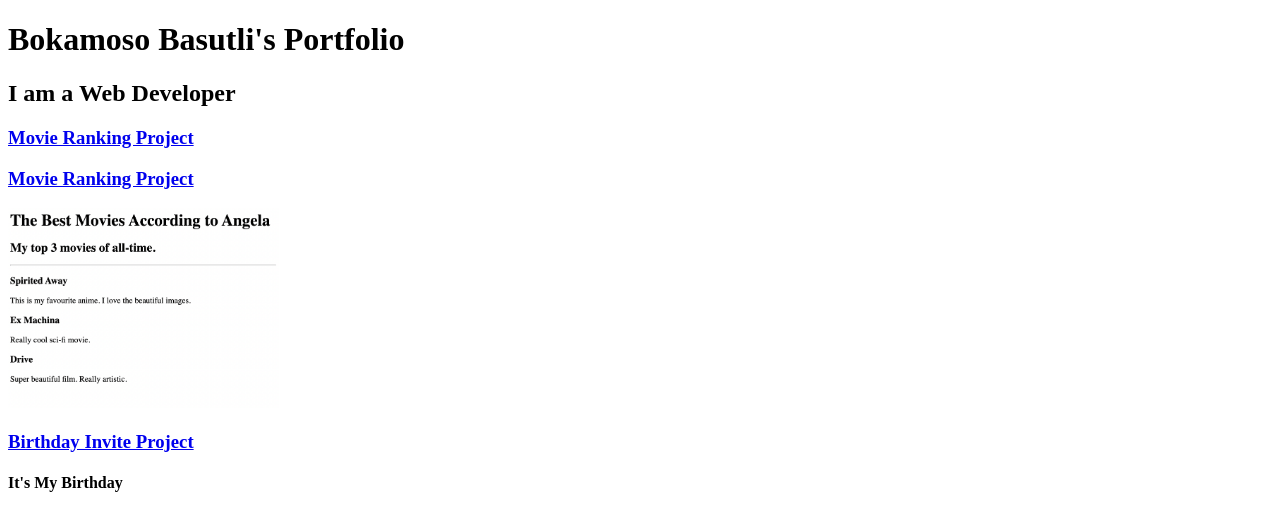
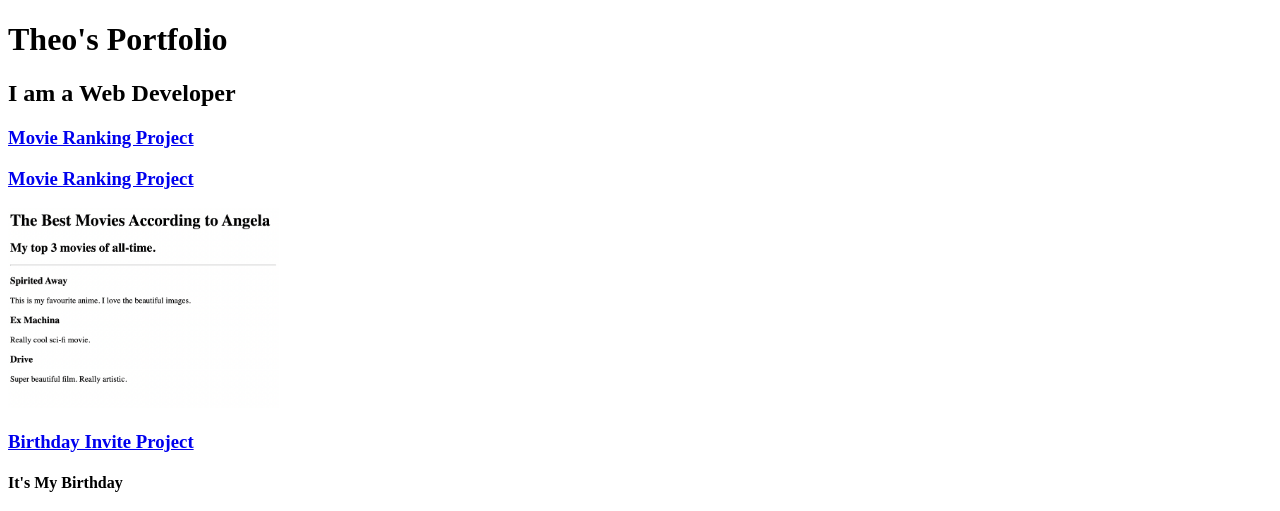
Before and after one commit to BokamosoB/html-portfolio, a plain HTML site: page index.html in a window 1280 px wide. Shown: the top 511 px of the page. Drawn offline with Linux system fonts and the light colour scheme.

Commit message:
Update index.html

```diff
--- a/index.html
+++ b/index.html
@@ -7,7 +7,7 @@
     <title>My Portfolio</title>
 </head>
 <body>
-<h1>Bokamoso Basutli's Portfolio</h1>
+<h1>Theo's Portfolio</h1>
 
 <h2>I am a Web Developer</h2>
 
```
